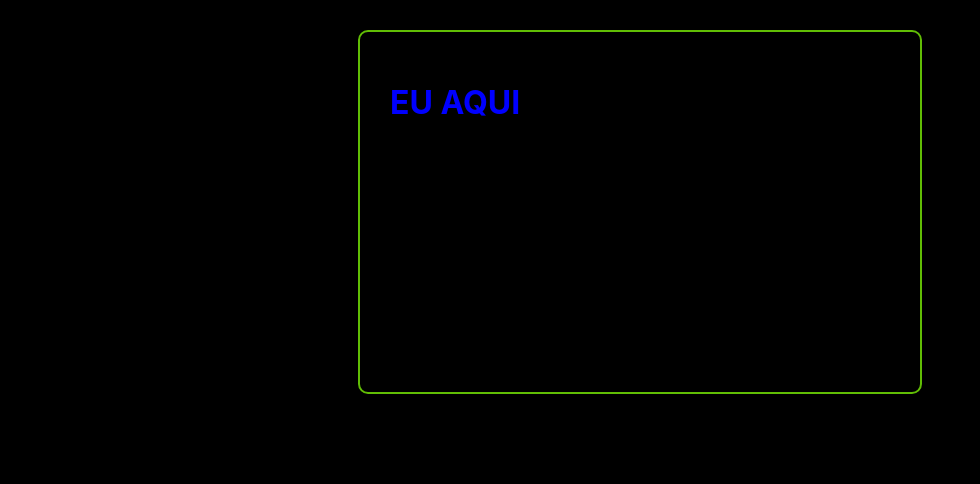
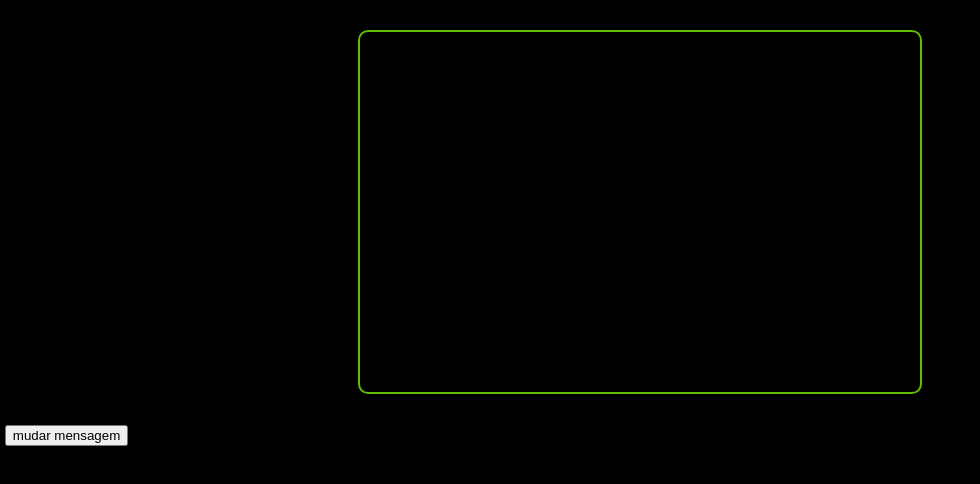
Before and after one commit to pedrohelias/react-courses, a React (Create React App) app in the folder curso_dicas_para_devs/: page / in a window 1280 px wide. Shown: the top 484 px of the page, without its empty margins (0-980 px from the left). Built offline with nearby package versions, Linux system fonts and the light colour scheme.

Commit message:
adicionado botão e useState

```diff
--- a/curso_dicas_para_devs/src/App.js
+++ b/curso_dicas_para_devs/src/App.js
@@ -1,12 +1,29 @@
-import React from "react";
+import React, { useState } from "react";
 import './App.css';
 
+
 function App(){
+  // let mensagem = "uma mensagem aqui!"
+  const [mensagem, setMensagem] = useState(''); //o UseState me da o estado atual da variavel
 
-  return <div className="container">
-    <h1>EU AQUI</h1>
-  </div>;
+  function alteramsg(){
 
+    setMensagem("nova mensagem");
+  }
+
+  return (
+    <div>
+
+      <div className="container">
+        <h1>{mensagem}</h1>
+      </div>;
+
+      <button onClick={alteramsg}>
+        mudar mensagem
+      </button>;
+
+    </div>
+  );
 };
 
 
```
